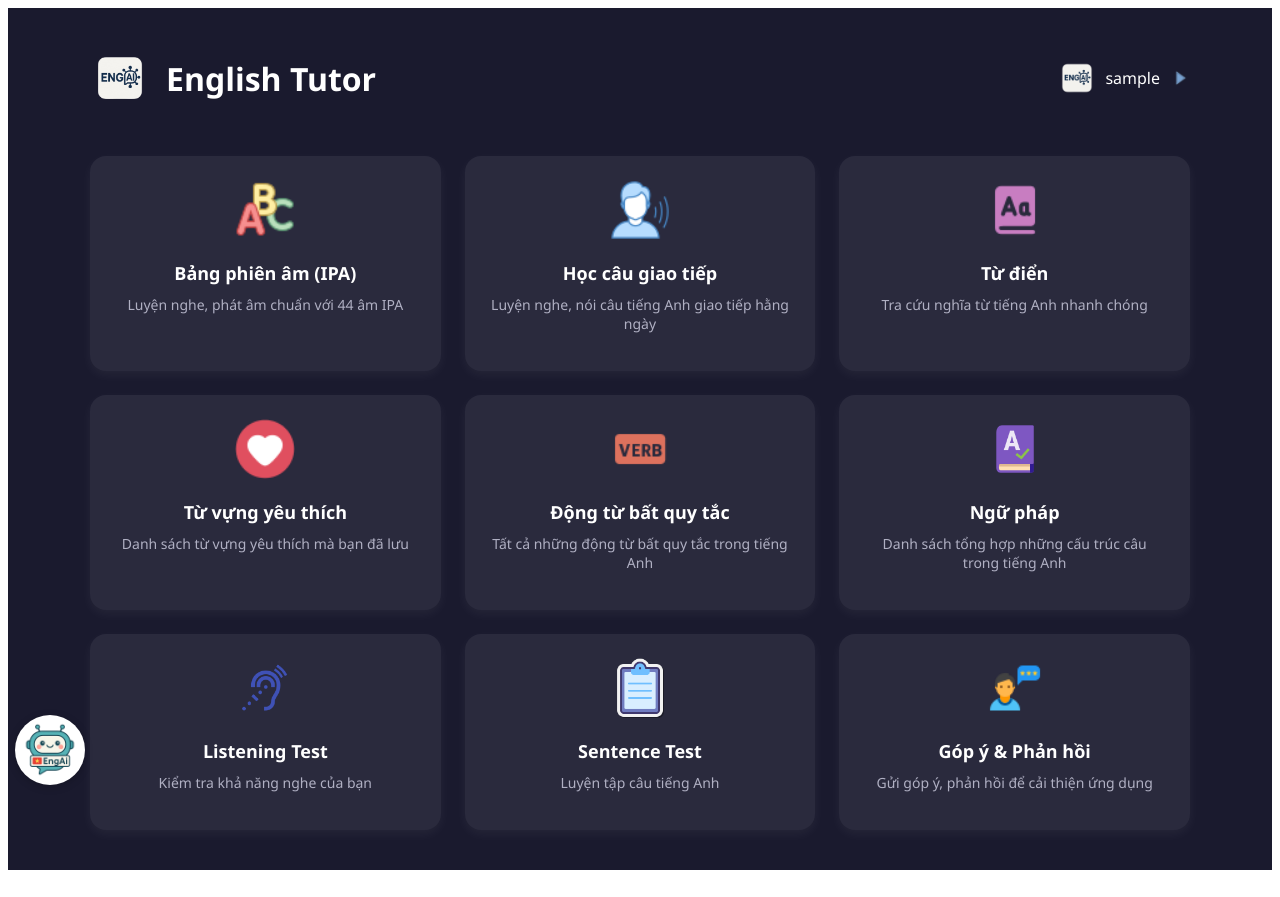
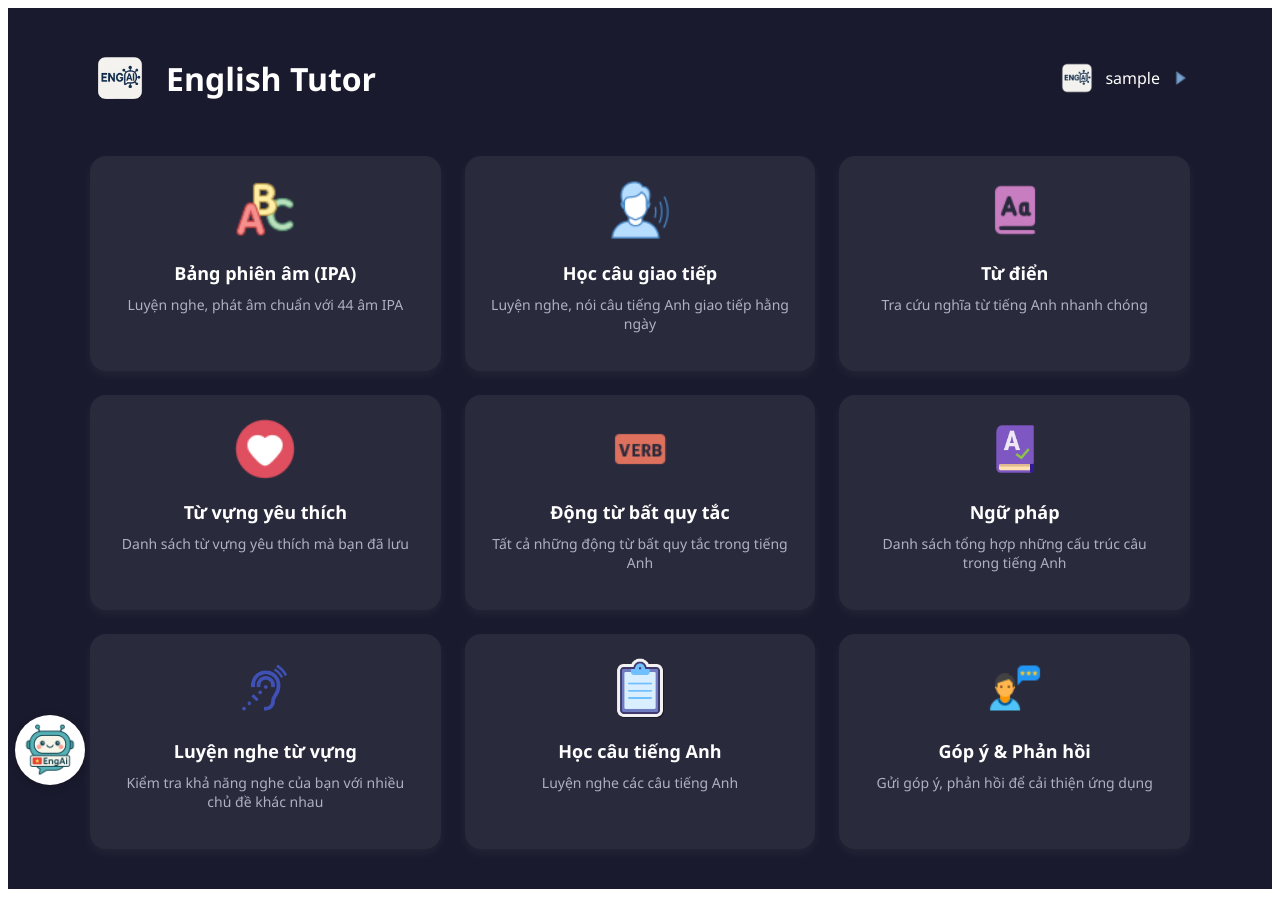
Before and after one commit to dutch25/EnglishTutor, a Vue app in the folder frontend/: page /home in a window 1280 px wide. Built offline with nearby package versions, Linux system fonts and the light colour scheme; sample sign-in values are in the browser's storage.

Commit message:
fix linh tinh ui và logic

```diff
--- a/frontend/src/views/Home.vue
+++ b/frontend/src/views/Home.vue
@@ -93,14 +93,14 @@ export default {
         },
         {
           icon: "listeningtest.png",
-          title: "Listening Test",
-          description: "Kiểm tra khả năng nghe của bạn",
+          title: "Luyện nghe từ vựng",
+          description: "Kiểm tra khả năng nghe của bạn với nhiều chủ đề khác nhau",
           route: "/listening",
         },
         {
           icon: "sentencetest.png",
-          title: "Sentence Test",
-          description: "Luyện tập câu tiếng Anh",
+          title: "Học câu tiếng Anh",
+          description: "Luyện nghe các câu tiếng Anh",
           route: "/sentence",
         },
         {
--- a/frontend/src/views/ListeningTest.vue
+++ b/frontend/src/views/ListeningTest.vue
@@ -4,7 +4,7 @@
       <button @click="goHome" class="main-btn back-btn">⬅️ Về trang chủ</button>
       <button @click="chooseRandomTheme" class="main-btn random-btn">🎲 Chọn ngẫu nhiên</button>
     </div>
-    <h1>🎧 Listening Practice</h1>
+    <h1>🎧 Luyện Nghe</h1>
     <template v-if="!selectedTheme">
       <p class="theme-title">Chọn chủ đề để bắt đầu luyện nghe từ vựng:</p>
       <div class="theme-grid">
@@ -23,7 +23,12 @@
       <div class="test-card">
         <p class="theme-title">Chủ đề: {{ themeTitle(selectedTheme) }}</p>
         <button @click="playAudio" class="main-btn play-btn">▶️ Nghe từ</button>
-        <input v-model="userInput" placeholder="Nhập từ bạn nghe được" class="input-box" />
+        <input
+          v-model="userInput"
+          placeholder="Nhập từ bạn nghe được"
+          class="input-box"
+          @keydown.enter.prevent="checkAnswer"
+        />
         <div class="btn-group">
           <button @click="checkAnswer" class="main-btn check-btn">Kiểm tra</button>
           <button @click="resetTheme" class="main-btn reset-btn">🔄 Chủ đề khác</button>
@@ -139,7 +144,8 @@ export default {
       this.userInput = "";
       setTimeout(() => {
         this.setWord();
-        this.result += "<br><span style='color:#ffd166'>🔁 New word loaded. Click Play again.</span>";
+        this.result += "<br><span style='color:#ffd166'>Đã tải từ mới. Bấm nút Nghe để nghe lại</span>";
+        this.playAudio();
       }, 1000);
     },
     resetTheme() {
@@ -270,7 +276,6 @@ h1 {
   cursor: pointer;
   box-shadow: 0 2px 8px rgba(76,195,247,0.08);
   transition: background 0.2s, transform 0.2s;
-  margin: 0 8px;
   min-width: 130px;
   min-height: 44px;
   display: inline-flex;
@@ -285,8 +290,9 @@ h1 {
   display: flex;
   gap: 16px;
   margin: 18px 0 0 0;
-  justify-content: center;
+  justify-content: space-between;
   width: 100%;
+  box-sizing: border-box;
 }
 .play-btn {
   margin-bottom: 18px;
--- a/frontend/src/views/SentenceTest.vue
+++ b/frontend/src/views/SentenceTest.vue
@@ -18,7 +18,7 @@
           <div class="card-header new-btn-row">
             <button @click="getNewSentence" class="main-btn new-btn">🔄 Câu mới</button>
           </div>
-          <h1 class="title">📝 Sentence Listening Test</h1>
+          <h1 class="title">📝 Học theo câu tiếng Anh</h1>
           <div class="volume-row">
             <label for="volumeControl">🔊 Âm lượng:</label>
             <input type="range" id="volumeControl" min="0" max="1" step="0.01" v-model="volume" @input="setVolume" />
@@ -88,7 +88,7 @@ export default {
       const randomIndex = Math.floor(Math.random() * this.sentences.length);
       this.currentSentence = this.sentences[randomIndex];
       this.userInput = "";
-      this.result = "<span style='color:#ffd166'>Sentence loaded. Click Play to play again.</span>";
+      this.result = "<span style='color:#ffd166'>Đã tải câu mới, nhấn nút Nghe để phát lại.</span>";
       this.playSentence();
     },
     playSentence() {
@@ -121,7 +121,7 @@ export default {
       const cleanedInput = this.userInput.trim().toLowerCase().replace(/[.,!?]/g, "");
       const cleanedSentence = this.currentSentence.toLowerCase().replace(/[.,!?]/g, "");
       if (cleanedInput === cleanedSentence) {
-        this.result = `<span style='color:#06d6a0'>✅ Correct!</span><br> <span style='color:#ffd166'>The sentence was: <strong>${this.currentSentence}</strong></span>`;
+        this.result = `<span style='color:#06d6a0'>✅ Correct!</span><br> <span style='color:#ffd166'>Câu chính xác là: <strong>${this.currentSentence}</strong></span>`;
         setTimeout(() => {
           this.getNewSentence();
         }, 3000); // Đợi 3 giây rồi chuyển câu mới
@@ -134,7 +134,7 @@ export default {
         this.result = "<span style='color:#ef476f'>Please play a sentence first.</span>";
         return;
       }
-      this.result = `<span style='color:#ffd166'>The correct sentence was:<br><strong>${this.currentSentence}</strong></span>`;
+      this.result = `<span style='color:#ffd166'>Câu chính xác là:<br><strong>${this.currentSentence}</strong></span>`;
     },
     startTest() {
       this.showReadyBox = false;
--- a/frontend/src/views/Whisper.vue
+++ b/frontend/src/views/Whisper.vue
@@ -89,11 +89,7 @@ export default {
         all.forEach((s) => {
           if (!topicMap[s.topic]) {
             topicMap[s.topic] = {
-              title: s.icon
-                ? `${s.icon} ${
-                    s.topic.charAt(0).toUpperCase() + s.topic.slice(1)
-                  }`
-                : s.topic.charAt(0).toUpperCase() + s.topic.slice(1),
+              title: s.topic.charAt(0).toUpperCase() + s.topic.slice(1),
               icon: s.icon || "🔤",
             };
           }
@@ -326,7 +322,7 @@ export default {
 
 .topic-grid {
   display: grid;
-  grid-template-columns: repeat(auto-fit, minmax(200px, 1fr));
+  grid-template-columns: repeat(4, minmax(200px, 1fr));
   gap: 24px;
   width: 100%;
   max-width: 1200px;
```
